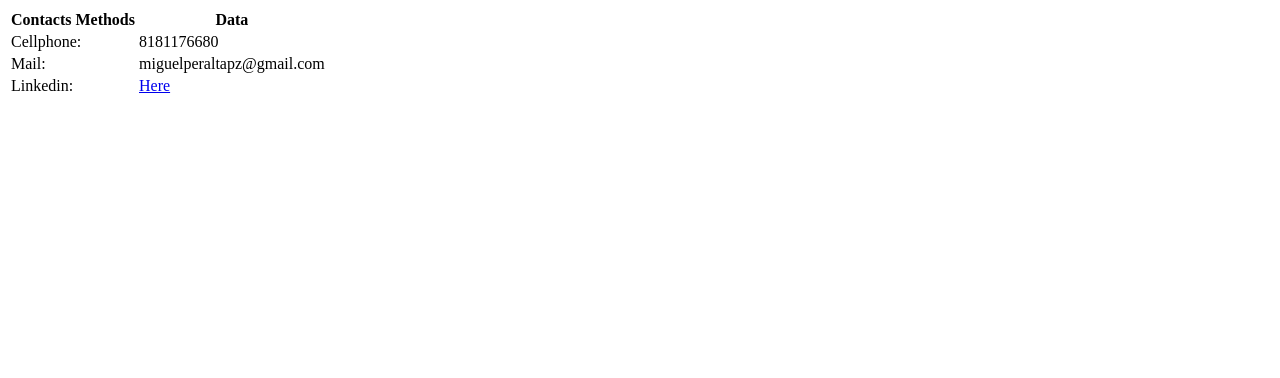
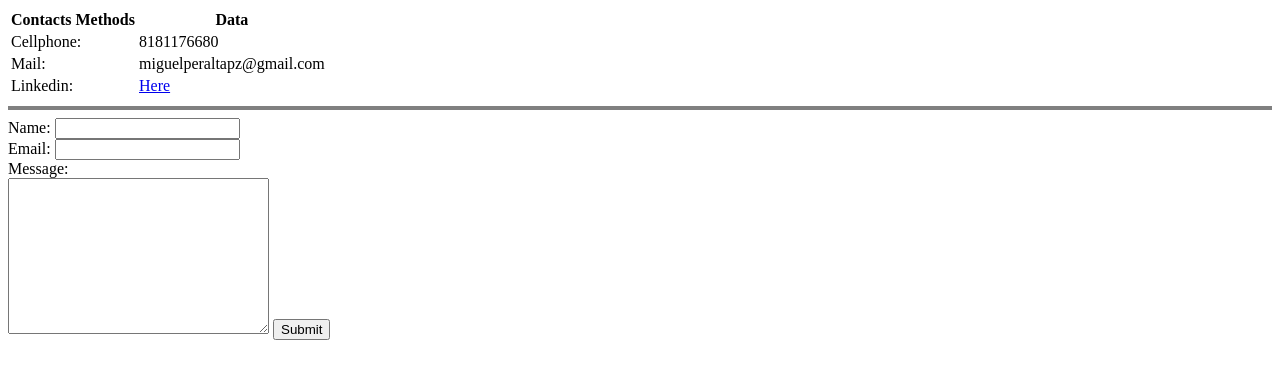
Before and after one commit to miguelperaltapz/my-portfolio, a plain HTML site: page contact-me.html in a window 1280 px wide. Drawn offline with Linux system fonts and the light colour scheme.

Commit message:
form creation

```diff
--- a/contact-me.html
+++ b/contact-me.html
@@ -31,6 +31,15 @@
             </tr>
         </tbody>
     </table>
+    <hr size="4" noshade>
+    <form action="mailto:miguelperaltapz@gmail.com" method="post" enctype="text/plain">
+        <label>Name:</label>
+        <input type="text"  name="YourName"><br>
+        <label>Email:</label>
+        <input type="email" name="YourEmail"><br>
+        <label>Message:</label><br>
+        <textarea name="YourMessage" cols="30" rows="10"></textarea>
+        <input type="submit" name="">
+    </form>
 </body>
-
 </html>
```
